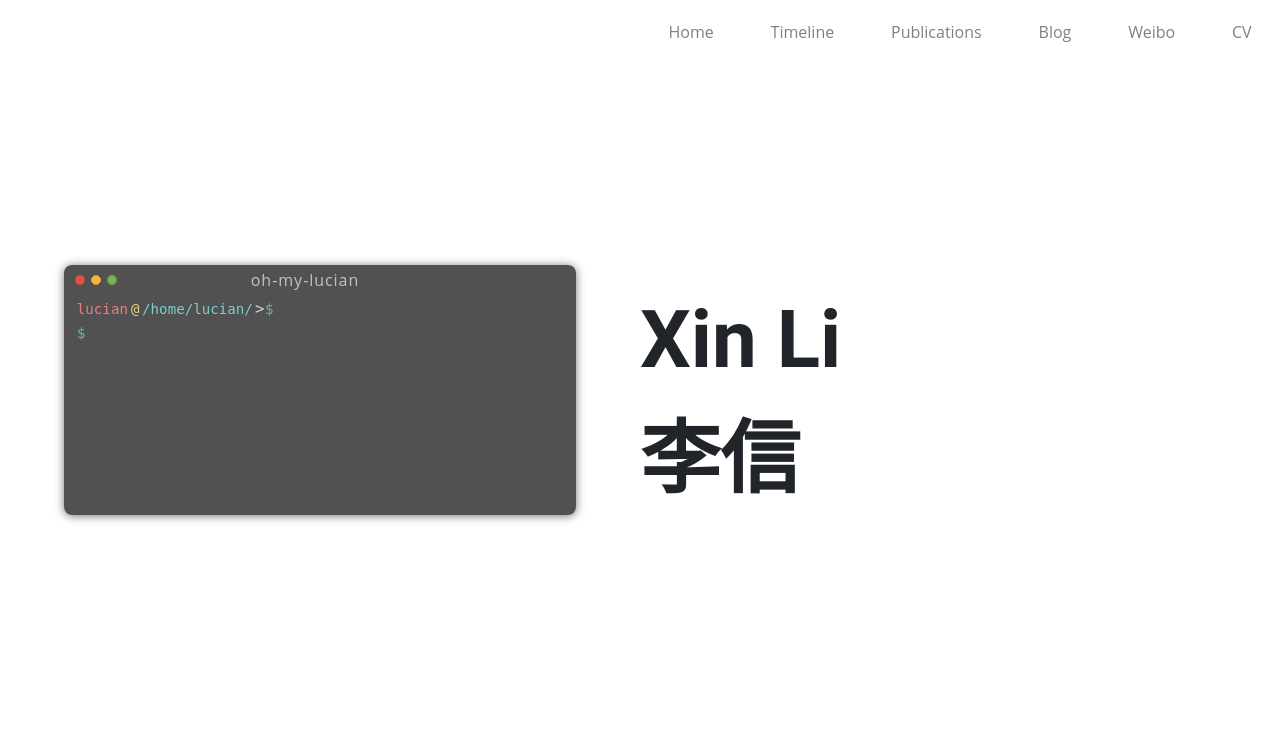
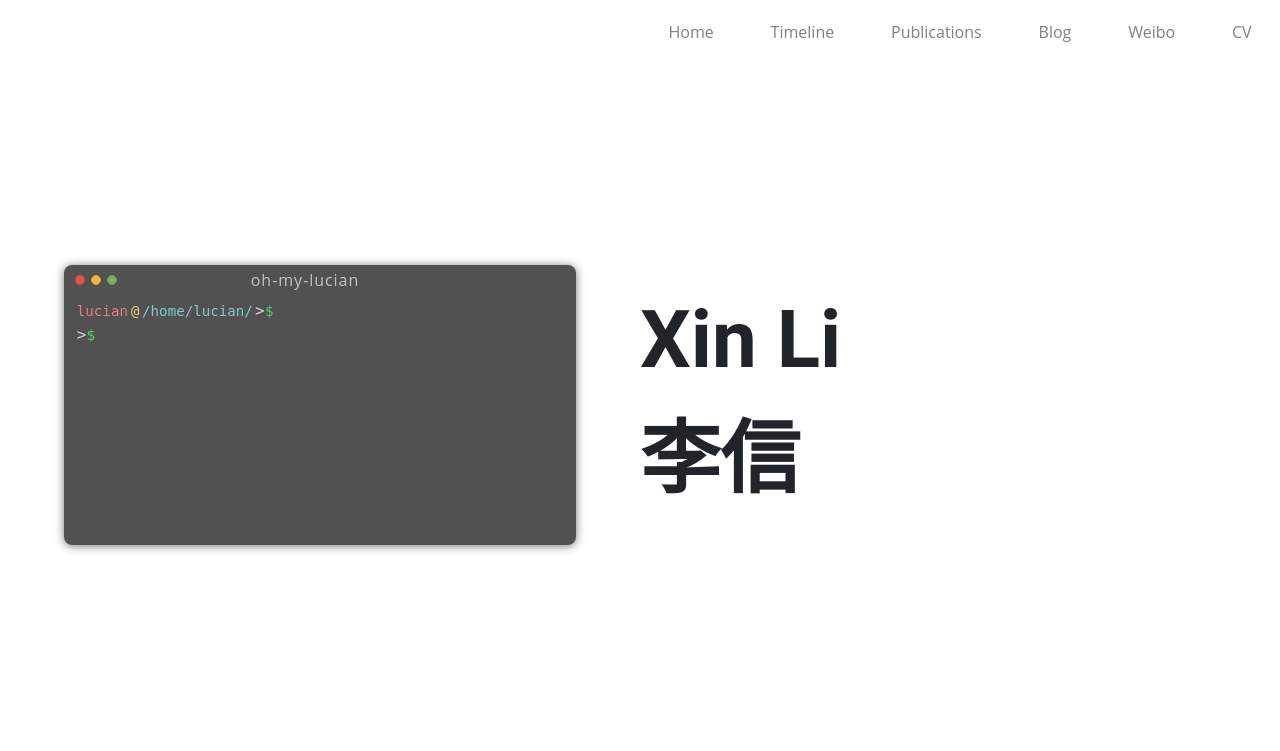
Before and after one commit to lucian-whu/xinli, a Flask app: page / in a window 1280 px wide. Shown: the top 751 px of the page. Run offline with Flask 2, Linux system fonts and the light colour scheme; some libraries are stand-ins or nearby versions.

Commit message:
20180710

```diff
--- a/static/css/basic_home.css
+++ b/static/css/basic_home.css
@@ -96,7 +96,7 @@ ul li a {
   position: relative;
   background: rgba(38, 38, 38, 0.8);
   width: 80%;
-  height: 250px;
+  height: 280px;
   border-radius: 8px;
   box-shadow: 0 1px 10px rgba(0, 0, 0, 0.55);
   margin: auto;
--- a/templates/home.html
+++ b/templates/home.html
@@ -56,7 +56,7 @@
 					<div class="message">
 						<span class='prompt'><span class='user'>lucian</span><span class="at">@</span><span class="path">/home/lucian/</span>><span class="caret">$</span></span>
 						<span class="typed"></span>
-						<form><span class="caret">$</span>&nbsp;<input type="text" name="response"></input></form>
+						<form>><span class="caret">$</span>&nbsp;<input type="text" name="response"></input></form>
 						<!--<form>><span class="caret">$</span>&nbsp;<input type="text" name="response"></input></form>-->
 					</div>
 				</div>
```
